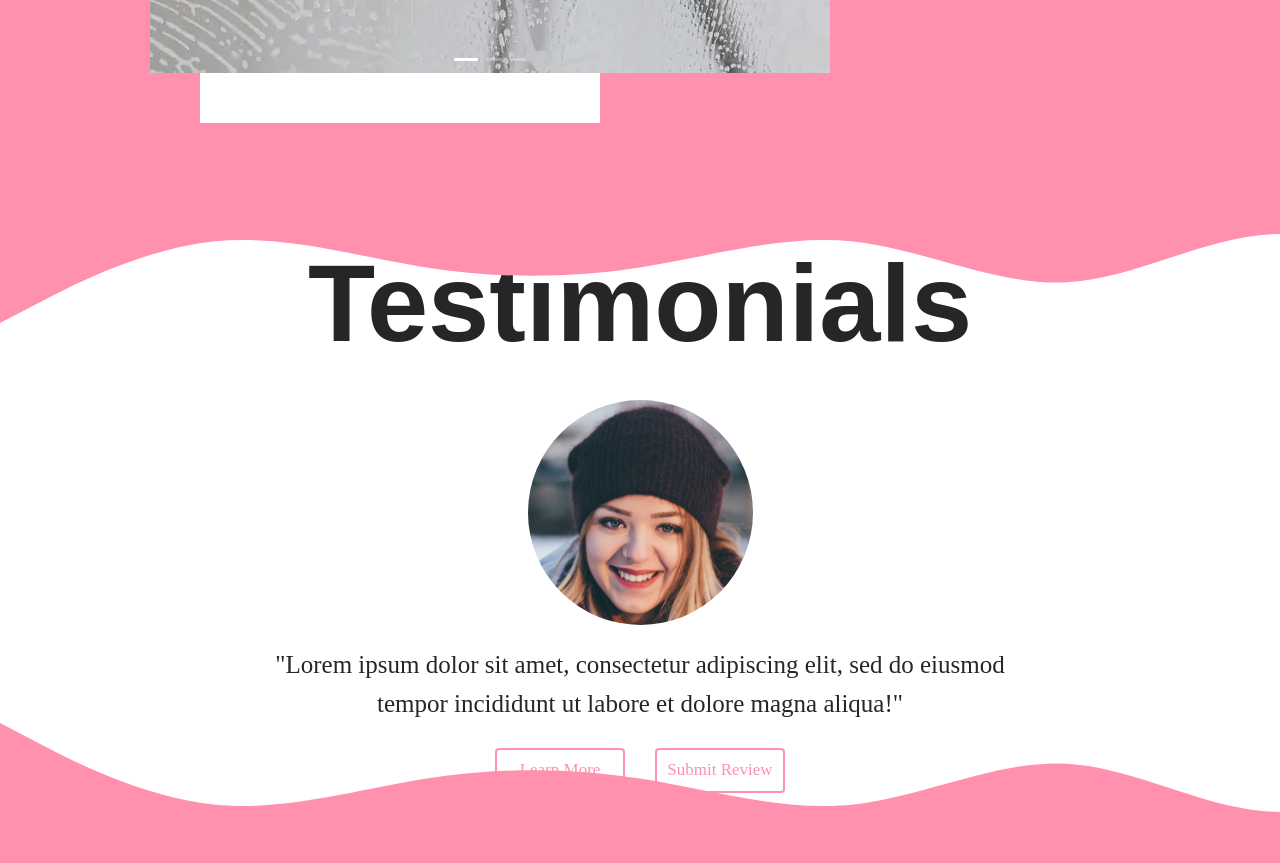
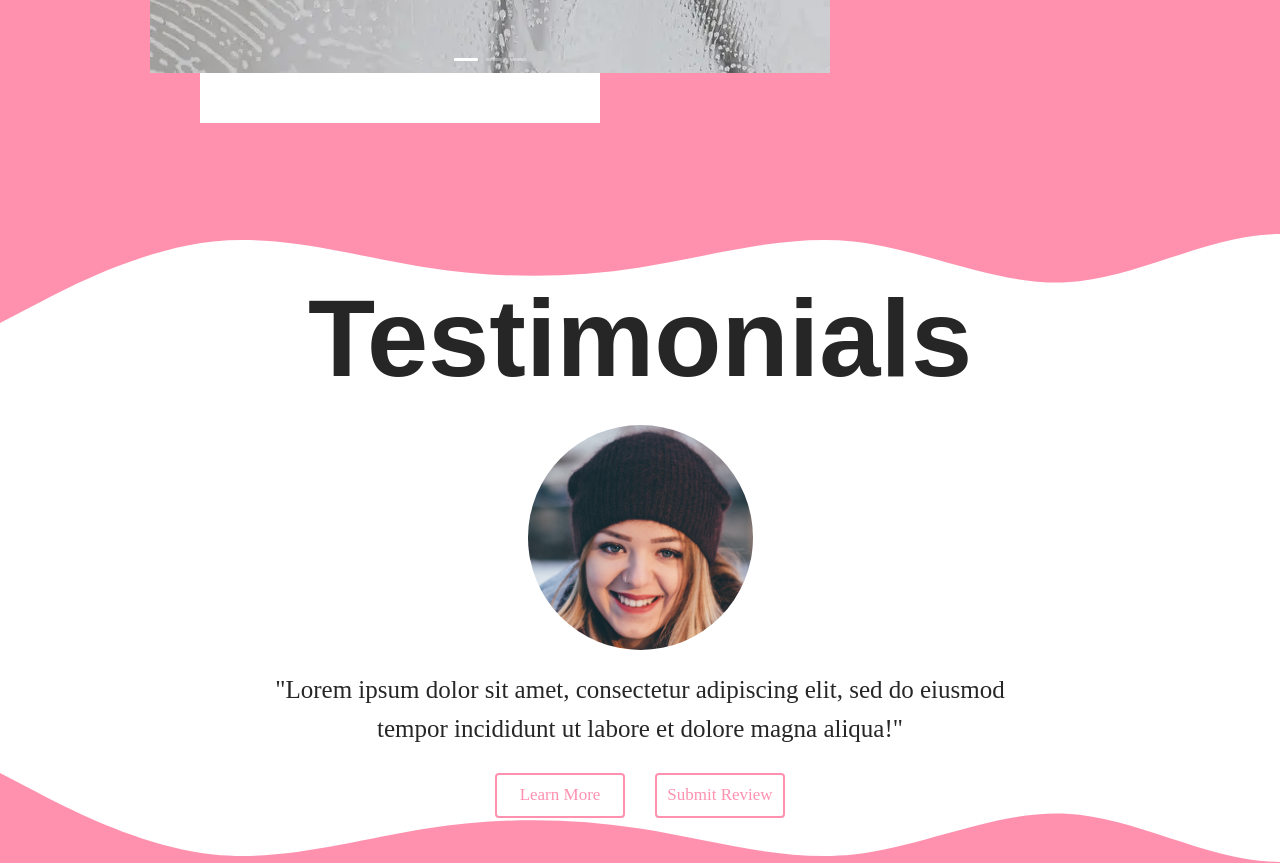
Before and after one commit to Carlos460/dd-sparkle-cleaning, a Next.js app: page / in a window 1280 px wide. Shown: the part 1480-2343 px from the top of the page. Built offline with nearby package versions, Linux system fonts and the light colour scheme; a web font is replaced by a local one.

Commit message:
Adjusted wave size for smaller screens. Adjusted margins for the testimonials section.

```diff
--- a/_sections/Testimonials/styles.ts
+++ b/_sections/Testimonials/styles.ts
@@ -4,6 +4,7 @@ export const Wrapper = styled.div`
   width: 100%;
   height: 100vh;
   display: flex;
+  margin: 25px 0px;
 `;
 
 export const Container = styled.div`
@@ -25,8 +26,6 @@ export const Title = styled.h1`
 `;
 
 export const TestimonialWrapper = styled.div`
-  margin: 10px 0px;
-
   display: flex;
   flex-direction: column;
 `;
--- a/pages/index.tsx
+++ b/pages/index.tsx
@@ -1,8 +1,8 @@
-import type { NextPage } from 'next';
+import type {NextPage} from 'next';
 import Head from 'next/head';
 import Navbar from '@includes/Navbar';
 
-import { Row, Col, Button } from 'antd';
+import {Row, Col} from 'antd';
 
 // Sections
 import WorkShowcase from '@sections/WorkShowcase';
@@ -37,7 +37,7 @@ const Home: NextPage = () => {
         </S.Section>
         <S.Section>
           <Testimonials />
-          <S.Wave style={{ top: '0px', transform: 'scaleY(-1)' }} />
+          <S.Wave style={{top: '0px', transform: 'scaleY(-1)'}} />
           <S.Wave />
         </S.Section>
         <Footer />
--- a/styles/Sparkle.styles.ts
+++ b/styles/Sparkle.styles.ts
@@ -81,6 +81,9 @@ export const Wave = styled.div`
   background-size: cover;
   position: absolute;
   bottom: 0px;
+  @media (max-width: 800px ) {
+    height: 100px;
+  }
 `;
 
 export const ImageBubble = styled.div`
```
